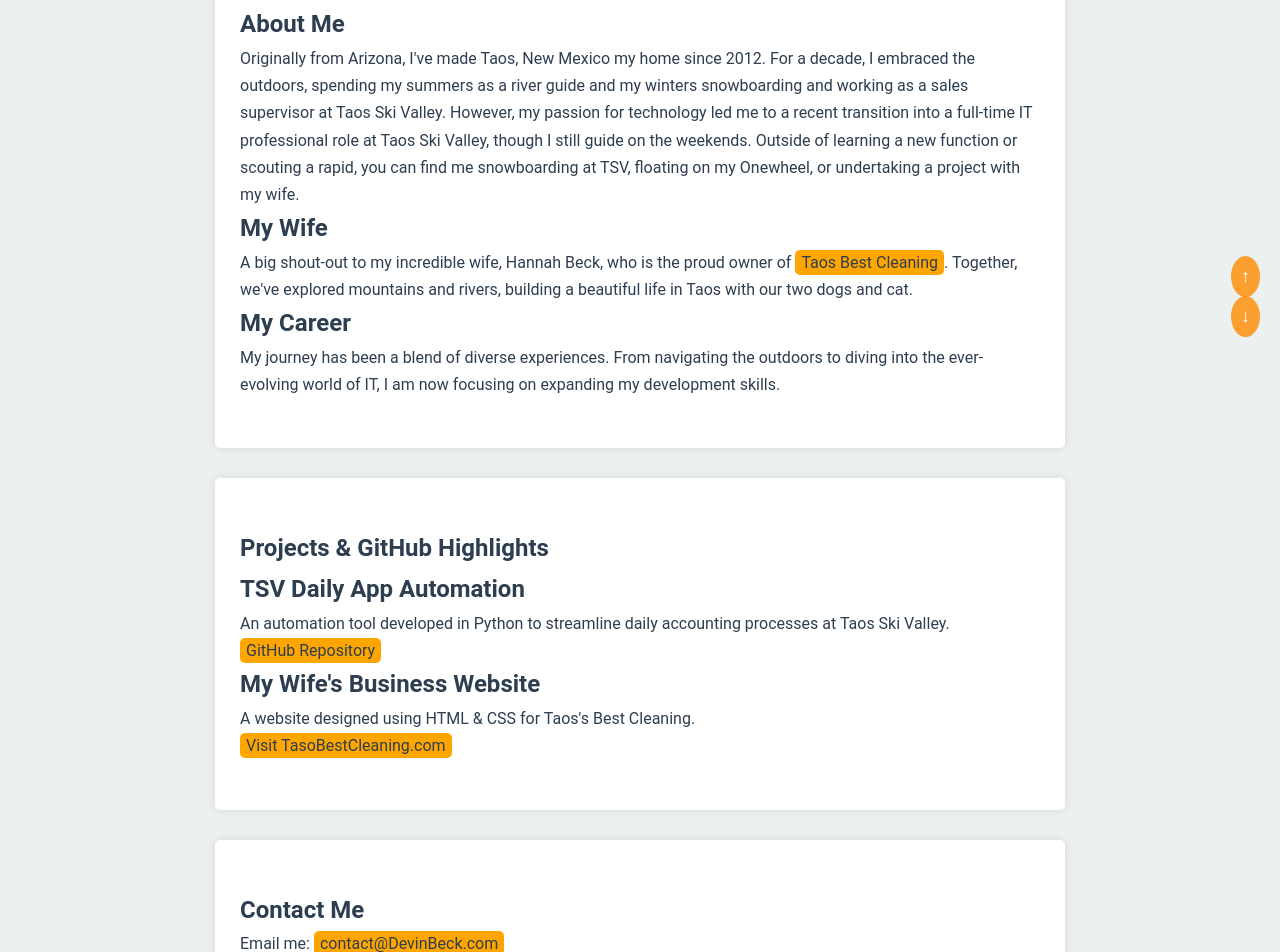
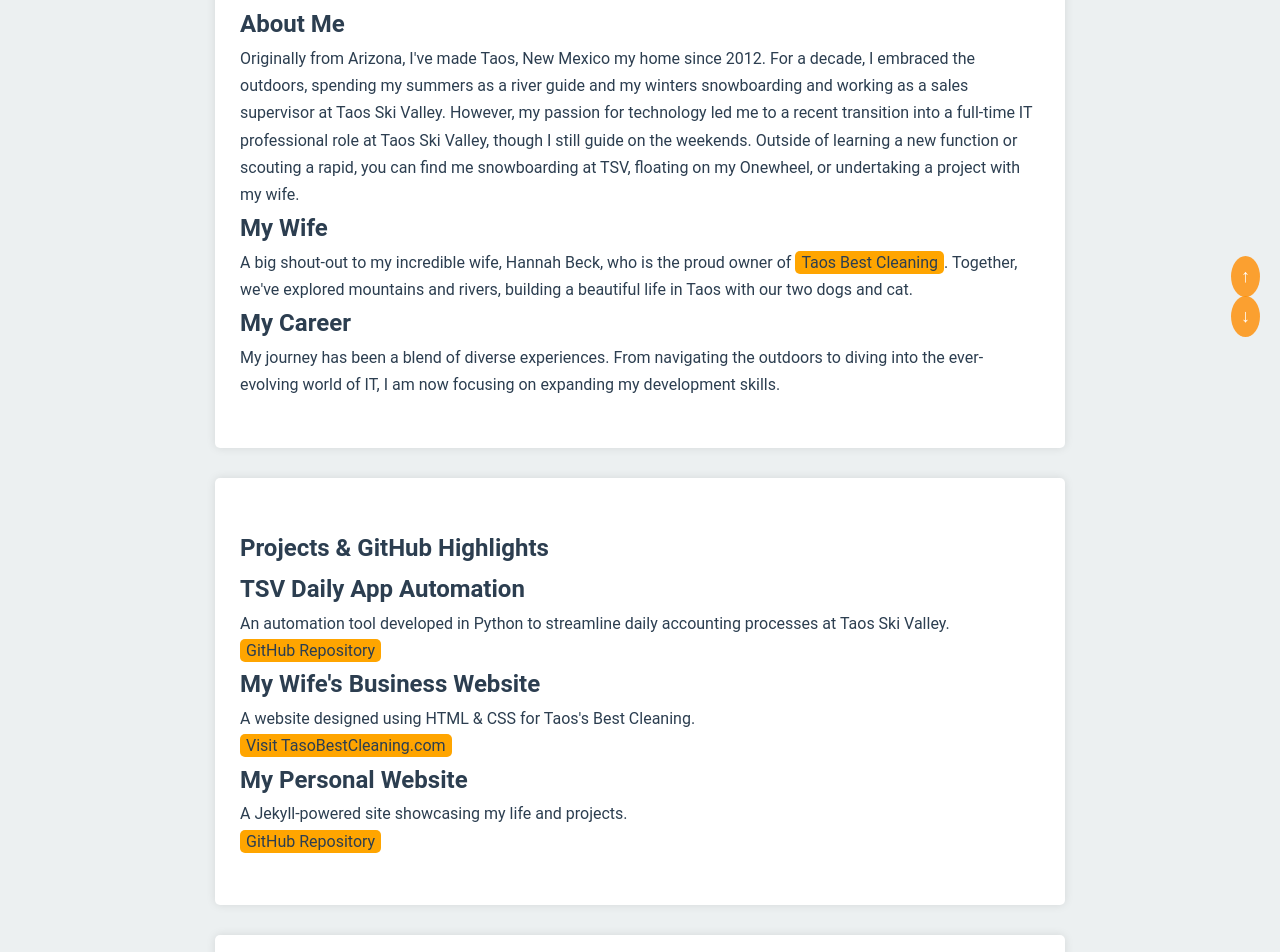
Before and after one commit to devin6beck/Website_DevinBeck, a Jekyll site: the page built from index.html, in a window 1280 px wide. Shown: the part 543-1495 px from the top of the page. Built offline with Jekyll 4.4.1, drawn with Linux system fonts in a browser that asks for light colours.

Commit message:
change style of links 'a' added reference to personal website in projects

```diff
--- a/_includes/projects.html
+++ b/_includes/projects.html
@@ -13,5 +13,10 @@
           <p>A website designed using HTML & CSS for Taos's Best Cleaning.</p>
           <a href="https://taosbestcleaning.com/">Visit TasoBestCleaning.com</a>
       </div>
+      <div class="project-item">
+        <h2>My Personal Website</h2>
+        <p>A Jekyll-powered site showcasing my life and projects.</p>
+        <a href="https://github.com/devin6beck/Website_DevinBeck">GitHub Repository</a>
+    </div>
   </article>
 </section>
--- a/assets/css/styles.css
+++ b/assets/css/styles.css
@@ -125,7 +125,7 @@
 a {
   background-color: #FFA500; /* Orange */
   color: #2c3e50; /* Dark text color to contrast with orange */
-  padding: 3px 6px;
+  padding: 2px 6px;
   border-radius: 5px;
   text-decoration: none; /* Remove underline */
   transition: background-color 0.3s ease;
```
